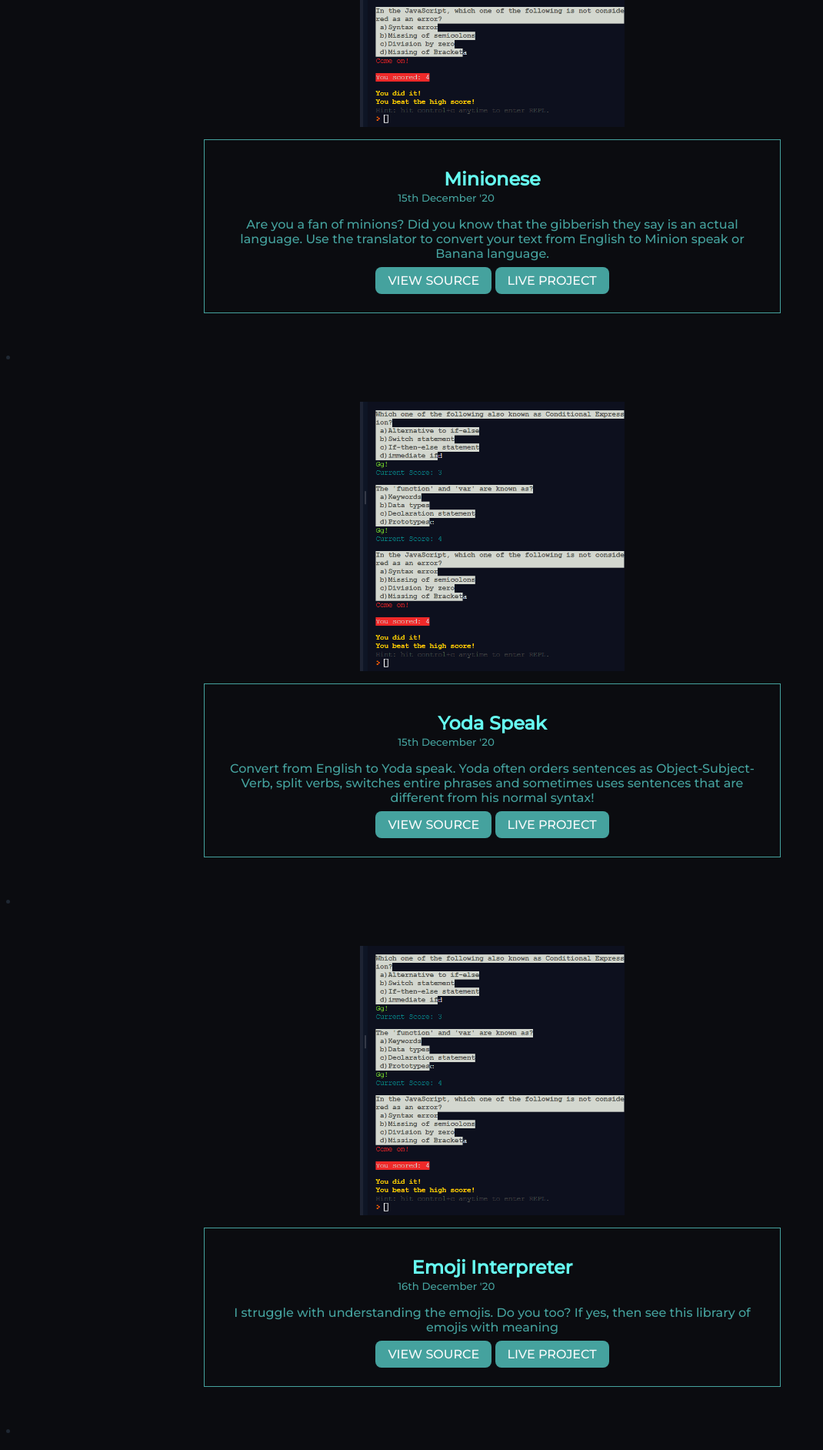
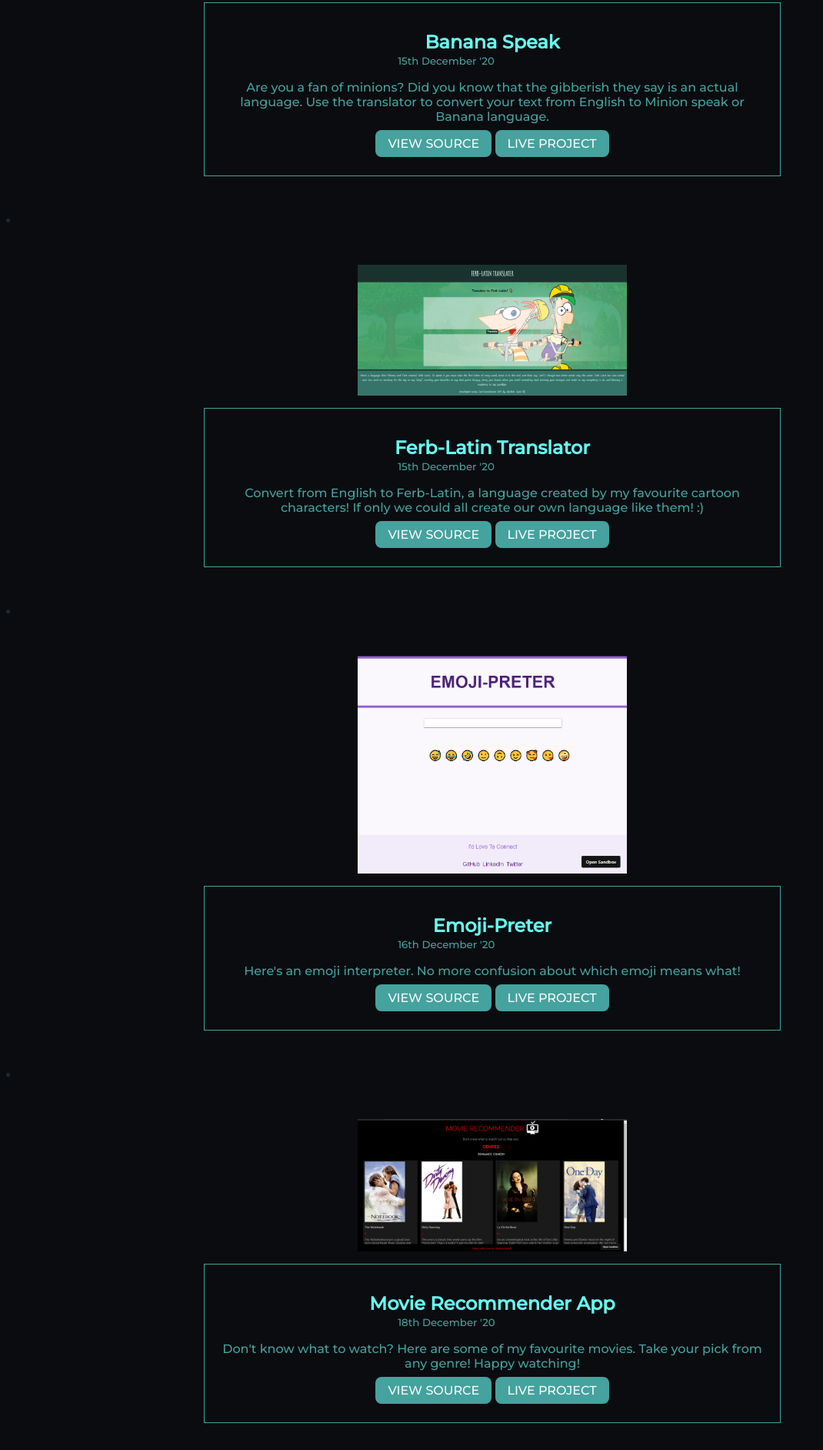
Before and after one commit to Akshita-Saini/portfolio, a plain HTML site: page projects.html in a window 1280 px wide. Shown: the part 2126-4010 px from the top of the page at 77% size, without its empty margins (0-1070 px from the left). Drawn offline with Linux system fonts and the light colour scheme.

Commit message:
added new links and images for projects

```diff
--- a/projects.html
+++ b/projects.html
@@ -61,16 +61,16 @@
     <li>
         <div class="card">
             <div class="card-img">
-                <img src="images/project2.png" alt="Image for Project 2" class="img-small" />
+                <img src="images/banana-speak.png" alt="Image for Project 3" class="img-small" />
             </div>
             <div class="card-body margin-fix">
-                <h2>Minionese</h2>
+                <h2>Banana Speak</h2>
                 <div style="text-align: left; margin-left:14.7rem;">
                     <small >15th December '20</small>
                 </div>
                 <p>Are you a fan of minions? Did you know that the gibberish they say is an actual language. Use the translator to convert your text from English to Minion speak or Banana language.</p>
-                <a class="link link-primary" href="/">VIEW SOURCE</a>
-                <a class="link link-primary" href="/">LIVE PROJECT</a>
+                <a class="link link-primary" href="https://github.com/Akshita-Saini/banana-speak">VIEW SOURCE</a>
+                <a class="link link-primary" href="https://akshitas-banana-speak.netlify.app/">LIVE PROJECT</a>
             </div>
         </div>
     </li>
@@ -78,16 +78,16 @@
 <li>
     <div class="card">
         <div class="card-img">
-            <img src="images/project2.png" alt="Image for Project 2" class="img-small" />
+            <img src="images/ferb-latin.png" alt="Image for Project 4" class="img-small" />
         </div>
         <div class="card-body margin-fix">
-            <h2>Yoda Speak</h2>
+            <h2>Ferb-Latin Translator</h2>
             <div style="text-align: left; margin-left:14.7rem;">
                 <small >15th December '20</small>
             </div>
-            <p>Convert from English to Yoda speak. Yoda often orders sentences as Object-Subject-Verb, split verbs, switches entire phrases and sometimes uses sentences that are different from his normal syntax!</p>
-            <a class="link link-primary" href="/">VIEW SOURCE</a>
-            <a class="link link-primary" href="/">LIVE PROJECT</a>
+            <p>Convert from English to Ferb-Latin, a language created by my favourite cartoon characters! If only we could all create our own language like them! :)</p>
+            <a class="link link-primary" href="https://github.com/Akshita-Saini/ferb-latin">VIEW SOURCE</a>
+            <a class="link link-primary" href="https://ferb-latin-translater.netlify.app">LIVE PROJECT</a>
         </div>
     </div>
 </li>
@@ -95,16 +95,16 @@
 <li>
     <div class="card">
         <div class="card-img">
-            <img src="images/project2.png" alt="Image for Project 2" class="img-small" />
+            <img src="images/emoji-preter.png" alt="Image for Project 5" class="img-small" />
         </div>
         <div class="card-body margin-fix">
-            <h2>Emoji Interpreter</h2>
+            <h2>Emoji-Preter</h2>
             <div style="text-align: left; margin-left:14.7rem;">
                 <small >16th December '20</small>
             </div>
-            <p>I struggle with understanding the emojis. Do you too? If yes, then see this library of emojis with meaning</p>
-            <a class="link link-primary" href="/">VIEW SOURCE</a>
-            <a class="link link-primary" href="/">LIVE PROJECT</a>
+            <p>Here's an emoji interpreter. No more confusion about which emoji means what!</p>
+            <a class="link link-primary" href="https://github.com/Akshita-Saini/emoji-preter">VIEW SOURCE</a>
+            <a class="link link-primary" href="https://3u8en.csb.app/">LIVE PROJECT</a>
         </div>
     </div>
 </li>
@@ -112,16 +112,16 @@
 <li>
     <div class="card">
         <div class="card-img">
-            <img src="images/project2.png" alt="Image for Project 2" class="img-small" />
+            <img src="images/movie-recommender.png" alt="Image for Project 6" class="img-small" />
         </div>
         <div class="card-body margin-fix">
-            <h2>Goodbooks</h2>
+            <h2>Movie Recommender App</h2>
             <div style="text-align: left; margin-left:14.7rem;">
-                <small >16th December '20</small>
+                <small >18th December '20</small>
             </div>
-            <p>Do you read books? You would find some good recommendations for all the genre. Made using ReactJS with love</p>
-            <a class="link link-primary" href="/">VIEW SOURCE</a>
-            <a class="link link-primary" href="/">LIVE PROJECT</a>
+            <p>Don't know what to watch? Here are some of my favourite movies. Take your pick from any genre! Happy watching!</p>
+            <a class="link link-primary" href="https://github.com/Akshita-Saini/movie-recommender">VIEW SOURCE</a>
+            <a class="link link-primary" href="https://1ht89.csb.app/">LIVE PROJECT</a>
         </div>
     </div>
 </li>
```
Also changed, not shown: images/banana-speak.png (added), images/emoji-preter.png (added), images/ferb-latin.png (added), images/movie-recommender.png (added).
